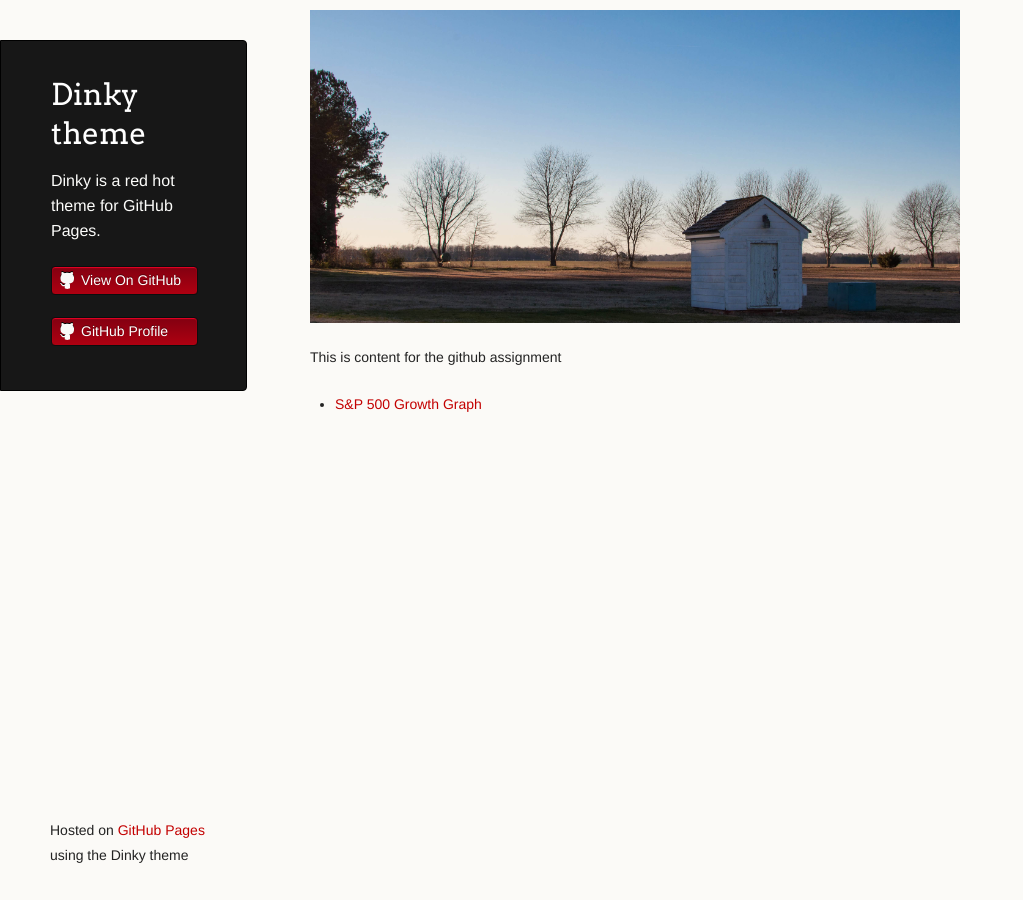
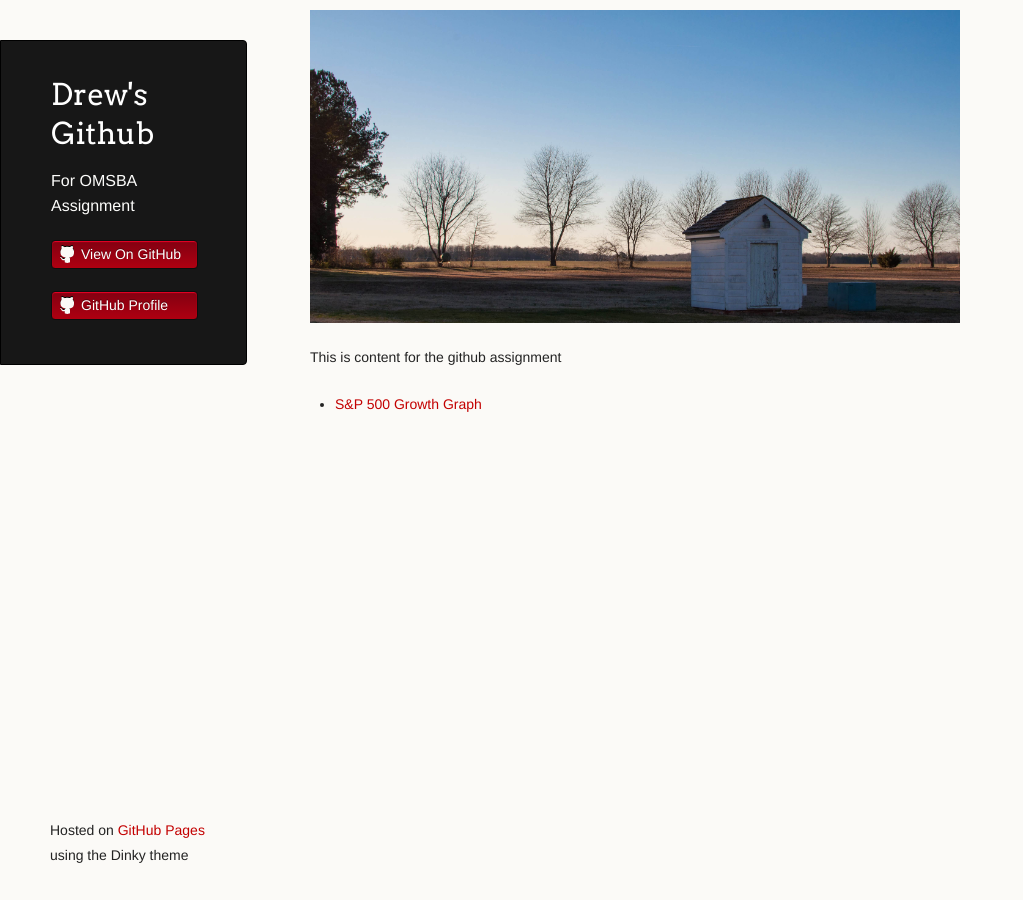
Before and after one commit to jaroo207/jaroo207.github.io, a Jekyll site: the page built from index.md, in a window 1280 px wide. Shown: the whole page, without its empty margins (0-1023 px from the left). Built offline with Jekyll 4.4.1, drawn with Linux system fonts in a browser that asks for light colours; our own code applies the rules of GitHub Pages for plain Markdown files.

Commit message:
Update _config.yml

```diff
--- a/_config.yml
+++ b/_config.yml
@@ -1,5 +1,5 @@
-title: Dinky theme
-description: Dinky is a red hot theme for GitHub Pages.
+title: Drew's Github
+description: For OMSBA Assignment
 show_downloads: false
 google_analytics:
 theme: jekyll-theme-dinky
```
